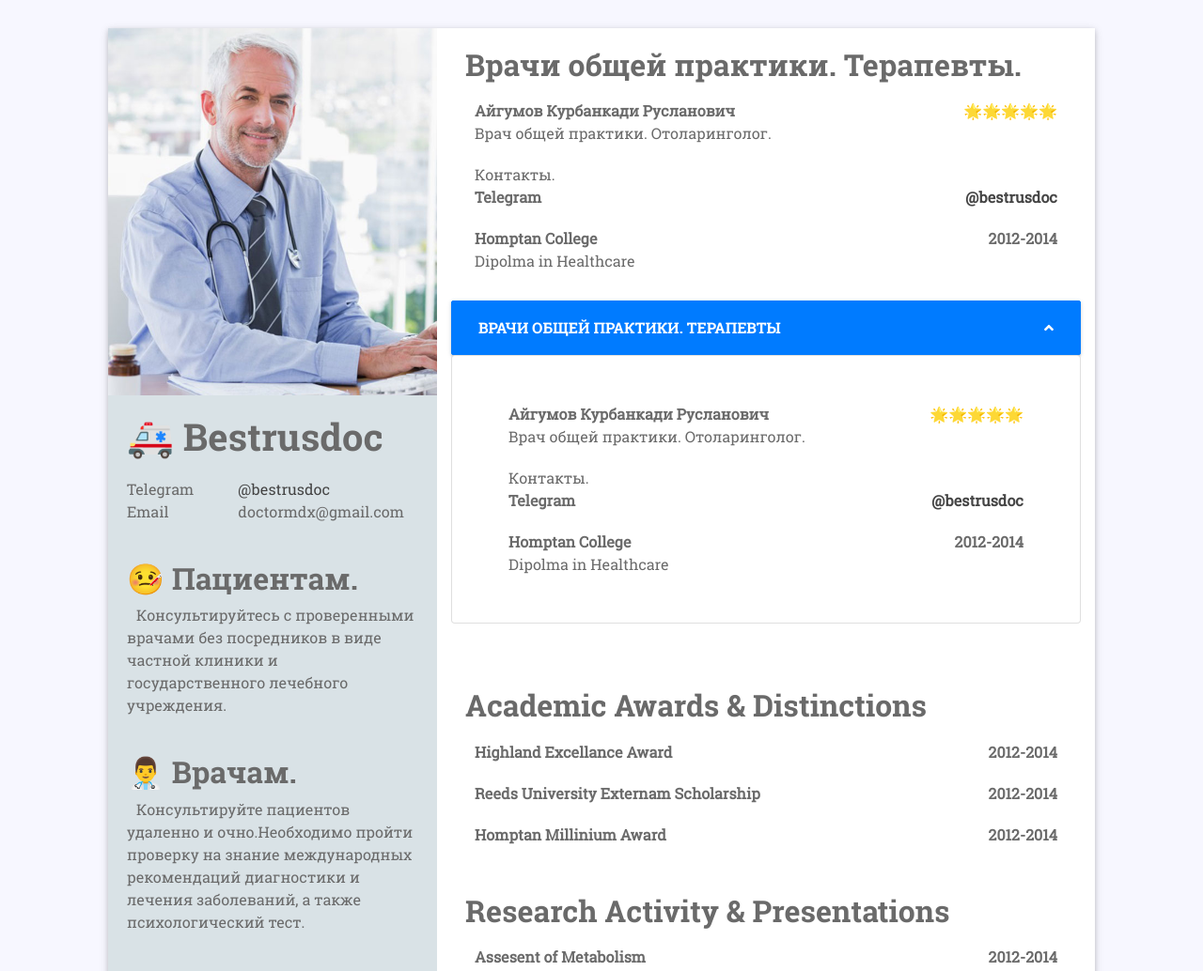
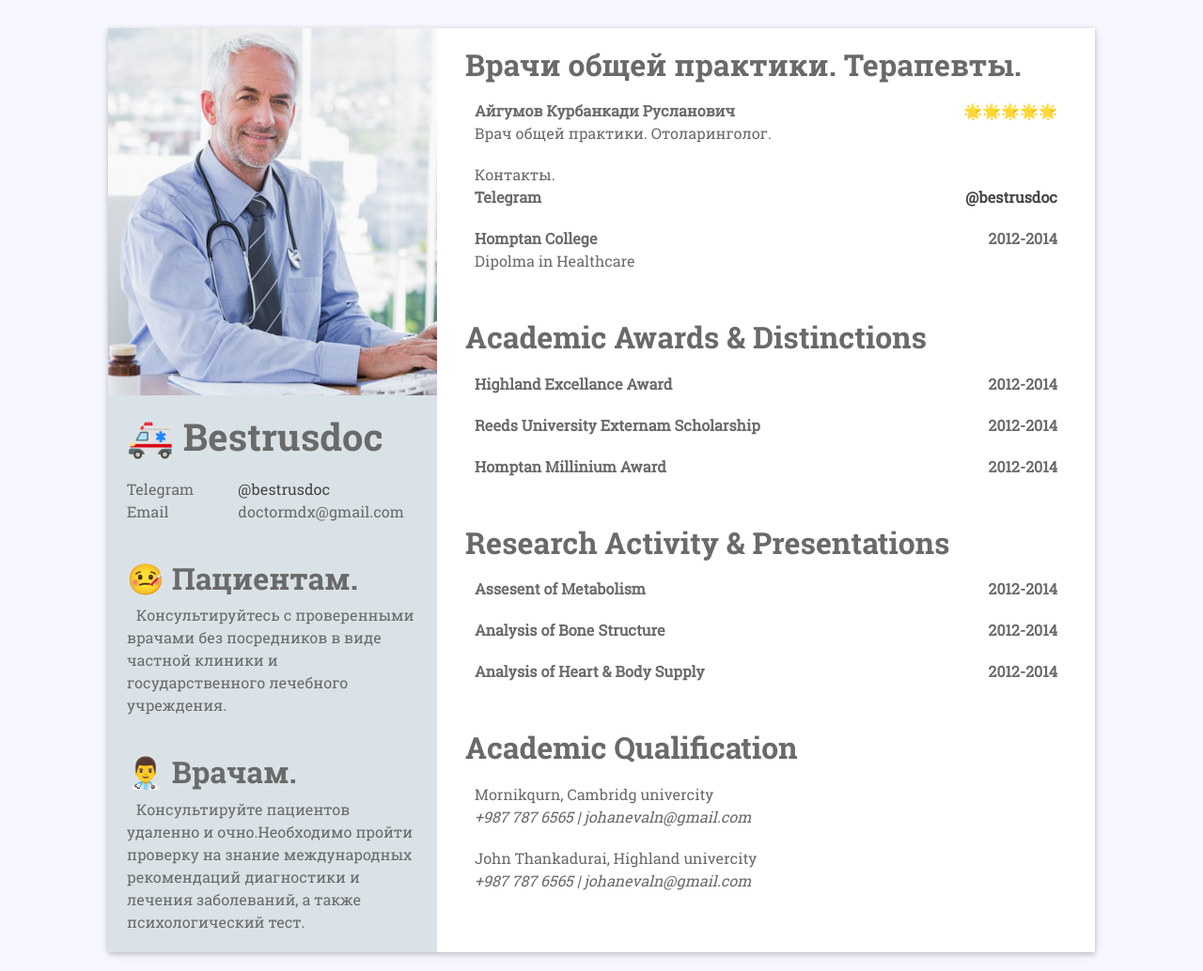
Before and after one commit to doctormdx/bestrusdoc, a plain HTML site: page index.html in a window 1280 px wide. Shown: the top 1034 px of the page at 94% size. Drawn offline with Linux system fonts and the light colour scheme.

Commit message:
апин

```diff
--- a/assets/css/style.css
+++ b/assets/css/style.css
@@ -248,28 +248,3 @@ body {
           font-size: .9rem; } }
 
 /*# sourceMappingURL=style.css.map */
-/*
-*
-* ==========================================
-* CUSTOM UTIL CLASSES
-* ==========================================
-*
-*/
-.with-chevron[aria-expanded='true'] i {
-  display: block;
-  transform: rotate(180deg) !important;
-}
-
-/*
-*
-* ==========================================
-* FOR DEMO PURPOSES
-* ==========================================
-*
-*/
-body {
-  min-height: 100vh;
-  background-color: #fafafa;
-}
-
-/*
--- a/index.html
+++ b/index.html
@@ -67,29 +67,6 @@
                             </li>
                         </ul>
                     </div>
-                    <div class="col-lg-12 mb-5">
-                        <!-- Collapse Panel 1--><a data-toggle="collapse" href="#collapseExample1" role="button" aria-expanded="true" aria-controls="collapseExample1" class="btn btn-primary btn-block py-2 shadow-sm with-chevron">
-                          <p class="d-flex align-items-center justify-content-between mb-0 px-3 py-2"><strong class="text-uppercase">Врачи общей практики. Терапевты</strong><i class="fa fa-angle-down"></i></p>
-                        </a>
-                        <div id="collapseExample1" class="collapse shadow-sm show">
-                          <div class="card">
-                            <div class="card-body">
-                                <div class="rit-data">
-                                    <ul>
-                                        <li><b>Айгумов Курбанкади Русланович<span>🌟🌟🌟🌟🌟</span></b>
-                                            <p>Врач общей практики. Отоларинголог.</p></li>
-                                        <li><p>Контакты.</p>
-                                            <b>Telegram<span><a href="https://t.me/bestrusdoc">@bestrusdoc</a></span></b>
-                                        </li>
-                                        <li><b>Homptan College <span>2012-2014</span></b>
-                                            <p>Dipolma in  Healthcare</p>
-                                        </li>
-                                    </ul>
-                                </div>
-                            </div>
-                          </div>
-                        </div>
-                      </div>
                     <div class="rit-data">
                         <h2>Academic Awards & Distinctions</h2>
                         <ul>
```
